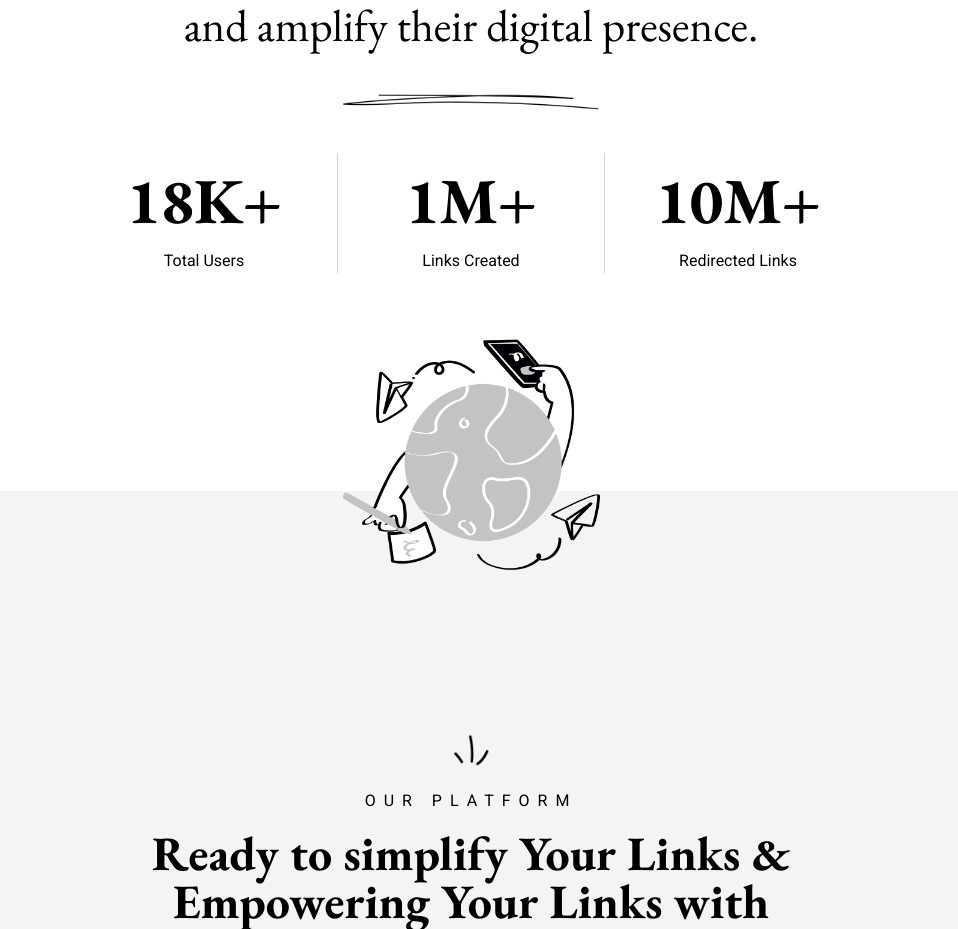
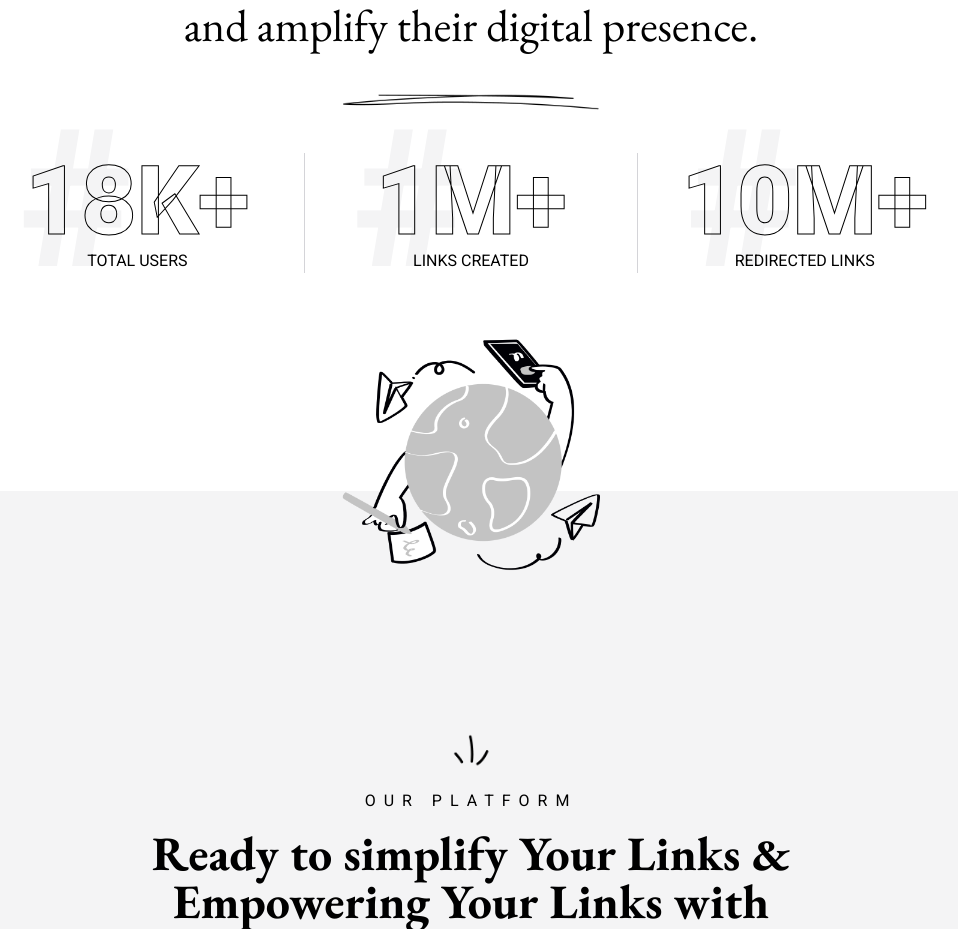
Before and after one commit to SujoyKrHaldar/Short-freely, a React (Vite) app: page / in a window 1280 px wide. Shown: the part 1506-2435 px from the top of the page, without its empty margins (169-1127 px from the left). Built offline with nearby package versions, Linux system fonts and the light colour scheme; no server answers.

Commit message:
update ui

```diff
--- a/src/components/pages/home/HomeAboutSection.jsx
+++ b/src/components/pages/home/HomeAboutSection.jsx
@@ -26,11 +26,19 @@ function HomeAboutSection() {
           className="mx-auto h-[100px]"
         />
 
-        <div className="flex items-center justify-evenly gap-[1px] bg-zinc-300 max-w-[800px] mx-auto">
+        <div className="flex items-center justify-evenly gap-[1px] bg-zinc-300 mx-auto max-w-[1000px]">
           {productStats.map((data, id) => (
-            <div key={id} className="w-full bg-white">
-              <h3 className="font-bold text-[4rem]">{data.no}</h3>
-              <p>{data.text}</p>
+            <div key={id} className="relative w-full bg-white z-10">
+              <p className="-z-10 text-zinc-100 text-[12rem] leading-[9rem] font-black absolute left-[15%] -top-[20%]">
+                #
+              </p>
+              <p
+                style={{ WebkitTextStroke: "1px black" }}
+                className="font-black text-transparent text-[6rem] leading-[6rem]"
+              >
+                {data.no}
+              </p>
+              <p className="uppercase">{data.text}</p>
             </div>
           ))}
         </div>
```
